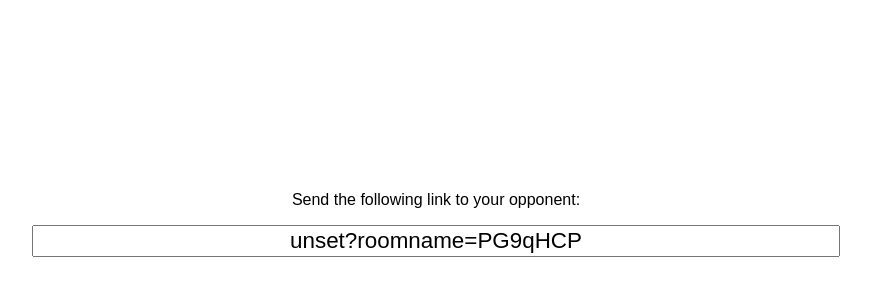
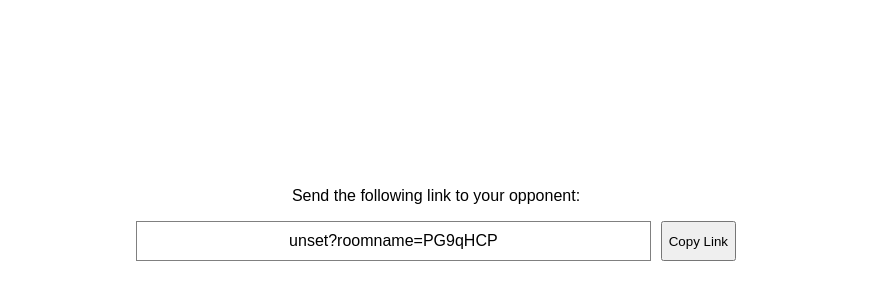
Before and after one commit to willdelphia/circle-chess-2p, a Vue app in the folder client/: page / in a window 1280 px wide. Shown: the part 174-474 px from the top of the page, without its empty margins (204-1075 px from the left). Built offline with nearby package versions, Linux system fonts and the light colour scheme; no server answers.

Commit message:
Improve copy link component

```diff
--- a/client/src/components/WelcomeNewPlayer.vue
+++ b/client/src/components/WelcomeNewPlayer.vue
@@ -1,8 +1,17 @@
 <script setup lang="ts">
+import { computed, ref } from "vue";
 import { useMainStore } from "../store";
 
 const store = useMainStore();
 const domain = import.meta.env.VITE_DOMAIN;
+const link = computed(() => domain + "?roomname=" + store.roomName);
+const inputClass = ref("");
+
+function copy() {
+  navigator.clipboard.writeText(link.value);
+  inputClass.value = "blink";
+  setTimeout(() => (inputClass.value = ""), 2000);
+}
 </script>
 
 <template>
@@ -10,7 +19,10 @@ const domain = import.meta.env.VITE_DOMAIN;
     <div>
       <div>Send the following link to your opponent:</div>
       <div style="margin-top: 1rem">
-        <input type="text" :value="domain + '?roomname=' + store.roomName" />
+        <div class="link-row">
+          <input type="text" :value="link" :class="inputClass" />
+          <button @click="copy">Copy Link</button>
+        </div>
       </div>
     </div>
   </div>
@@ -27,9 +39,47 @@ div {
   text-align: center;
 }
 
+.link-row {
+  display: grid;
+  grid-template-columns: 1fr auto;
+  gap: 10px;
+  width: calc(100vw - 40px);
+  max-width: 600px;
+
+  & > * {
+    height: 40px;
+    display: block;
+    box-sizing: border-box;
+  }
+}
+
 input {
-  width: 800px;
   text-align: center;
-  font-size: 1.4em;
+  font-size: 1em;
+  padding: 10px;
+  flex: 1;
+  border: solid grey 1px;
+}
+
+.blink {
+  animation-name: blink;
+  animation-duration: 0.2s;
+  animation-iteration-count: 3;
+  background-color: white;
+}
+
+@keyframes blink {
+  0% {
+    background-color: yellow;
+  }
+  49% {
+    background-color: yellow;
+  }
+  50% {
+    background-color: white;
+  }
+  100% {
+    background-color: white;
+  }
 }
 </style>
```
